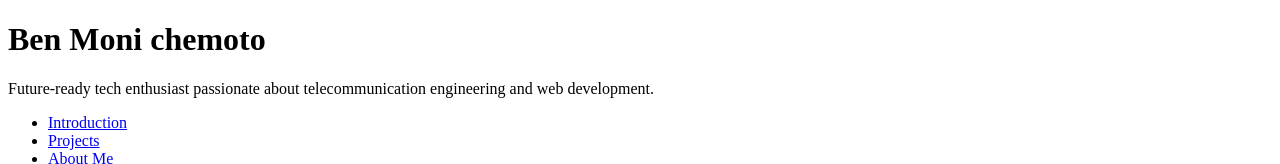
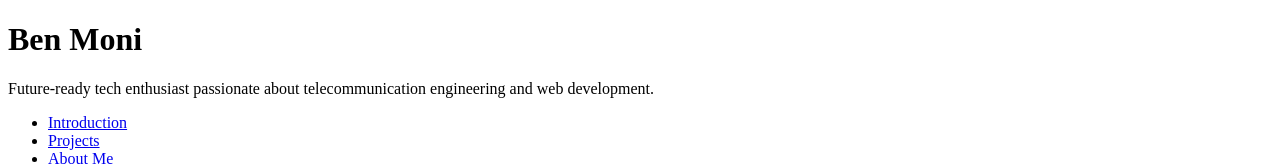
Before and after one commit to BenMoni-code/alx_html_css, a plain HTML site: page portfolio/portfolio/index.html in a window 1280 px wide. Shown: the top 164 px of the page. Drawn offline with Linux system fonts and the light colour scheme.

Commit message:
Add index.html

```diff
--- a/portfolio/portfolio/index.html
+++ b/portfolio/portfolio/index.html
@@ -8,7 +8,7 @@
 
   <!-- Header -->
   <header>
-    <h1>Ben Moni chemoto</h1>
+    <h1>Ben Moni</h1>
     <p>Future-ready tech enthusiast passionate about telecommunication engineering and web development.</p>
   </header>
 
```
Also changed, not shown: 1 other file.
